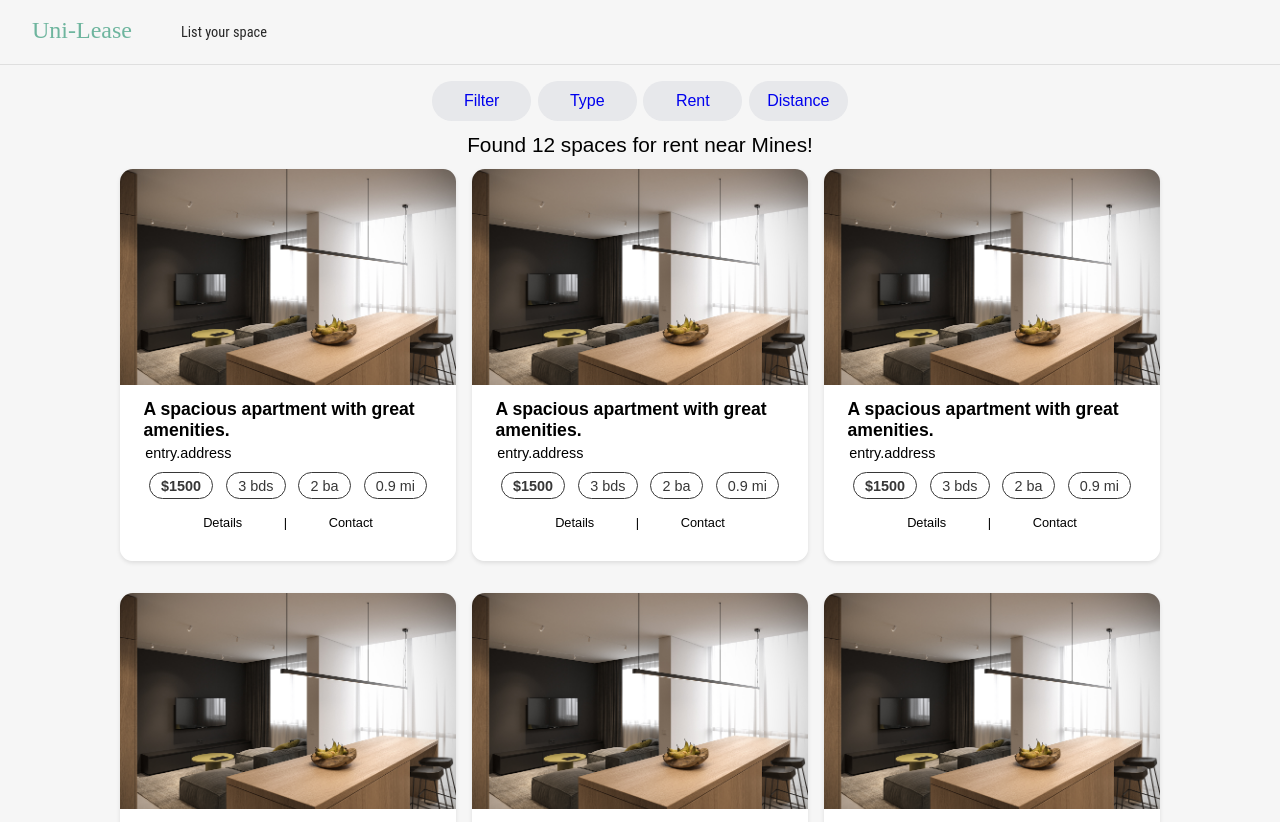
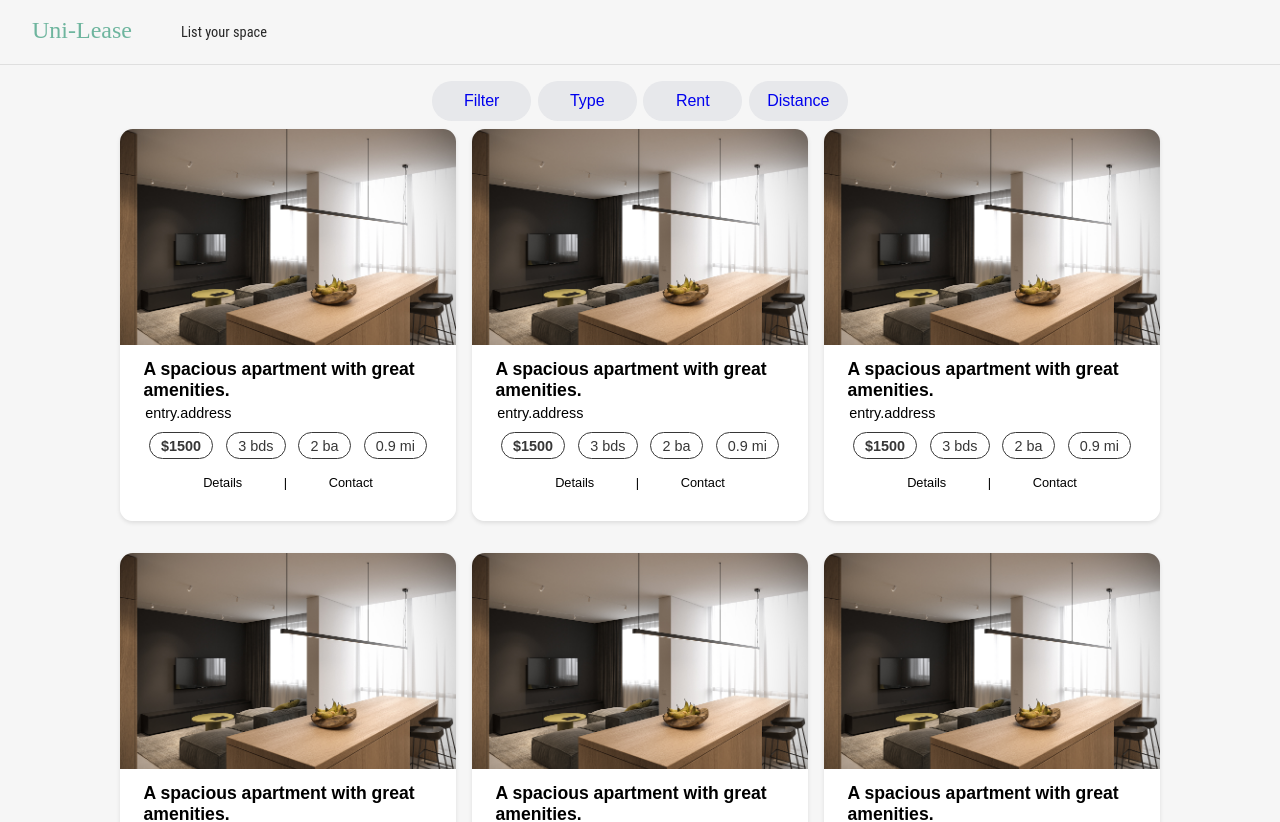
Before and after one commit to bancell04/UniLease, a React (Vite) app: page / in a window 1280 px wide. Shown: the top 822 px of the page. Built offline with nearby package versions, Linux system fonts and the light colour scheme; no server answers.

Commit message:
npm build

```diff
--- a/src/Pages/rent.jsx
+++ b/src/Pages/rent.jsx
@@ -25,7 +25,7 @@ export const ListingsPage = () => {
             </SubNavItem>
             <SubNavItem text='Distance'/>
           </SubNavbar>
-          <div className='results-text'>Found {tempListings.length} spaces for rent near Mines!</div>
+
           <ListingsGrid entries={tempListings}/>
           <div className="map">
 
```
